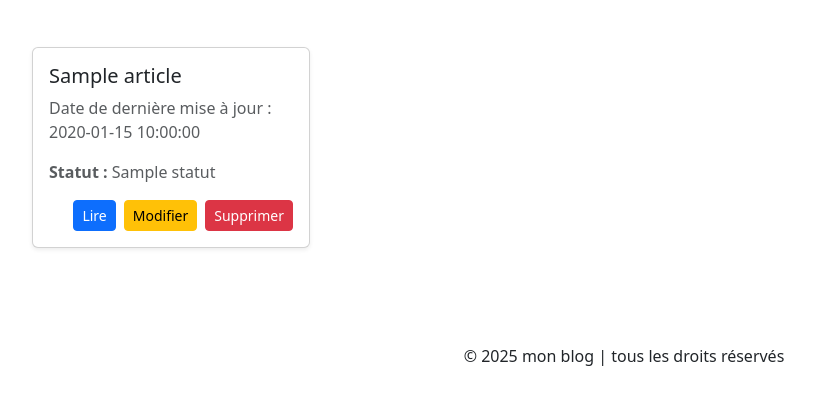
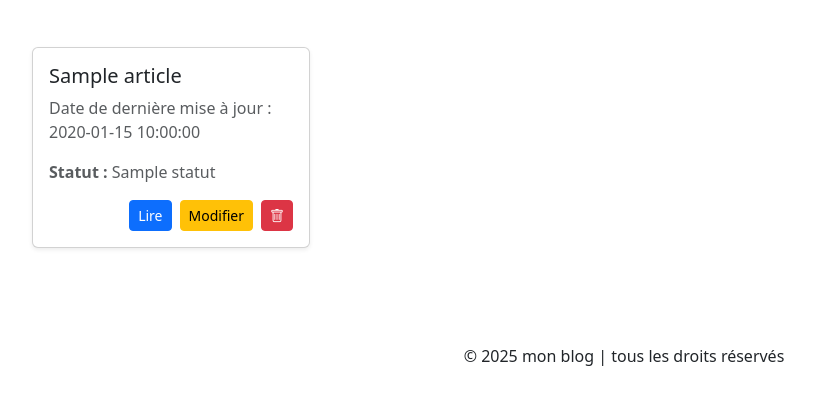
Before and after one commit to Yvan-Dumas/Blog-projet-isi1, a PHP site: template app/views/myArticles/myArticles.twig in a window 1280 px wide. Shown: the part 243-648 px from the top of the page, without its empty margins (16-831 px from the left). Run offline with PHP 8.4, Linux system fonts and the light colour scheme; the template is opened without the code that fills it: most values are stand-ins (such as "Sample title", 1, 10 or a date in 2020); some libraries are stand-ins or nearby versions.

Commit message:
modif icone poubelle

```diff
--- a/app/views/myArticles/myArticles.twig
+++ b/app/views/myArticles/myArticles.twig
@@ -38,7 +38,7 @@
 							<div class="mt-auto d-flex justify-content-end">
 								<a href="{{ base_url }}article/{{ article.slug }}" class="btn btn-primary btn-sm me-2">Lire</a>
 								<a href="{{ base_url }}myArticles/edit/{{ article.slug }}" class="btn btn-warning btn-sm me-2">Modifier</a>
-								<a href="{{ base_url }}myArticles/delete/{{ article.slug }}" class="btn btn-danger btn-sm">Supprimer</a>
+								<a href="{{ base_url }}myArticles/delete/{{ article.slug }}" class="btn btn-danger btn-sm"><i class="bi bi-trash"></i></a>
 							</div>
 						</div>
 					</div>
```
Also changed, not shown: 1 other file.
